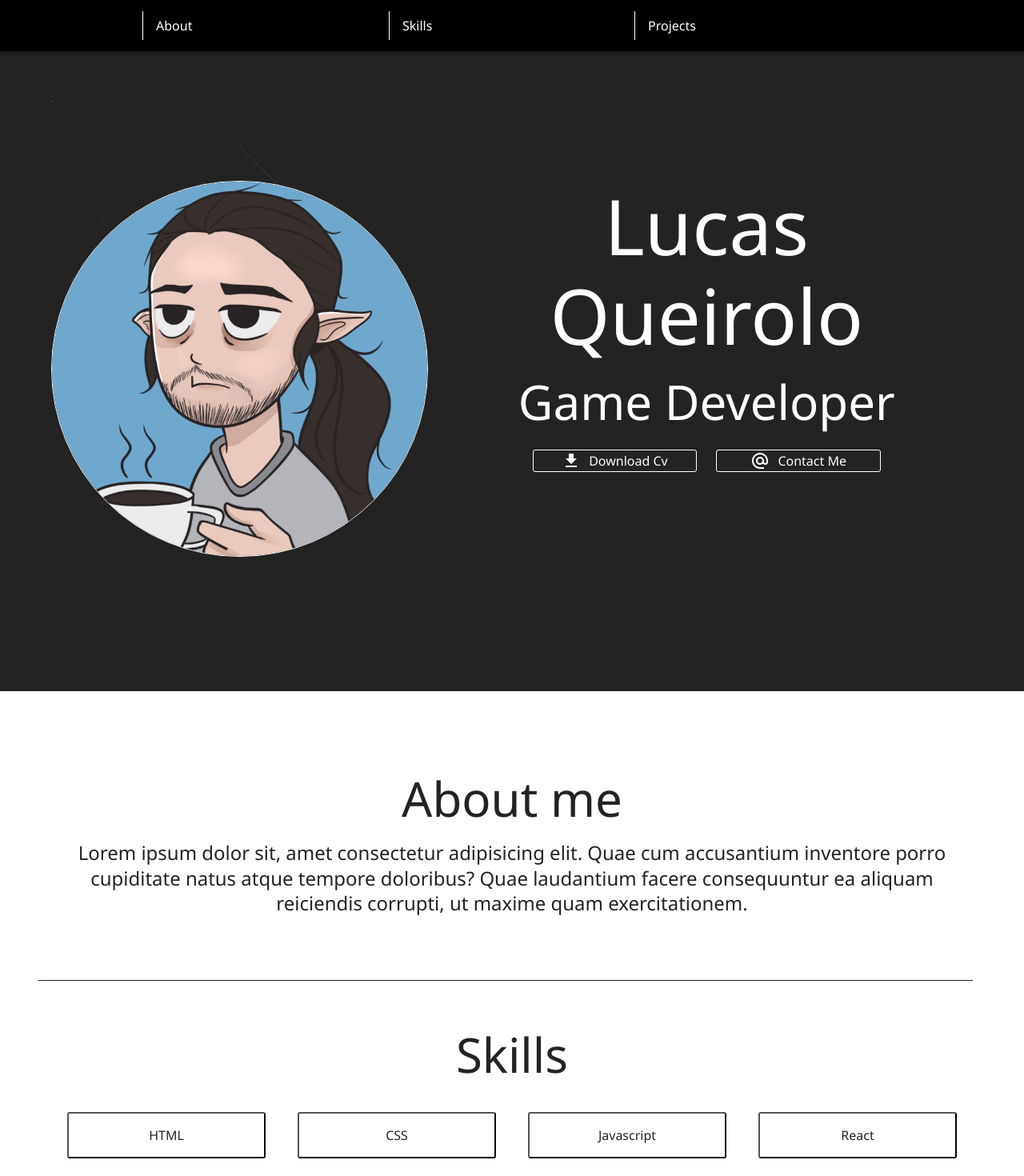
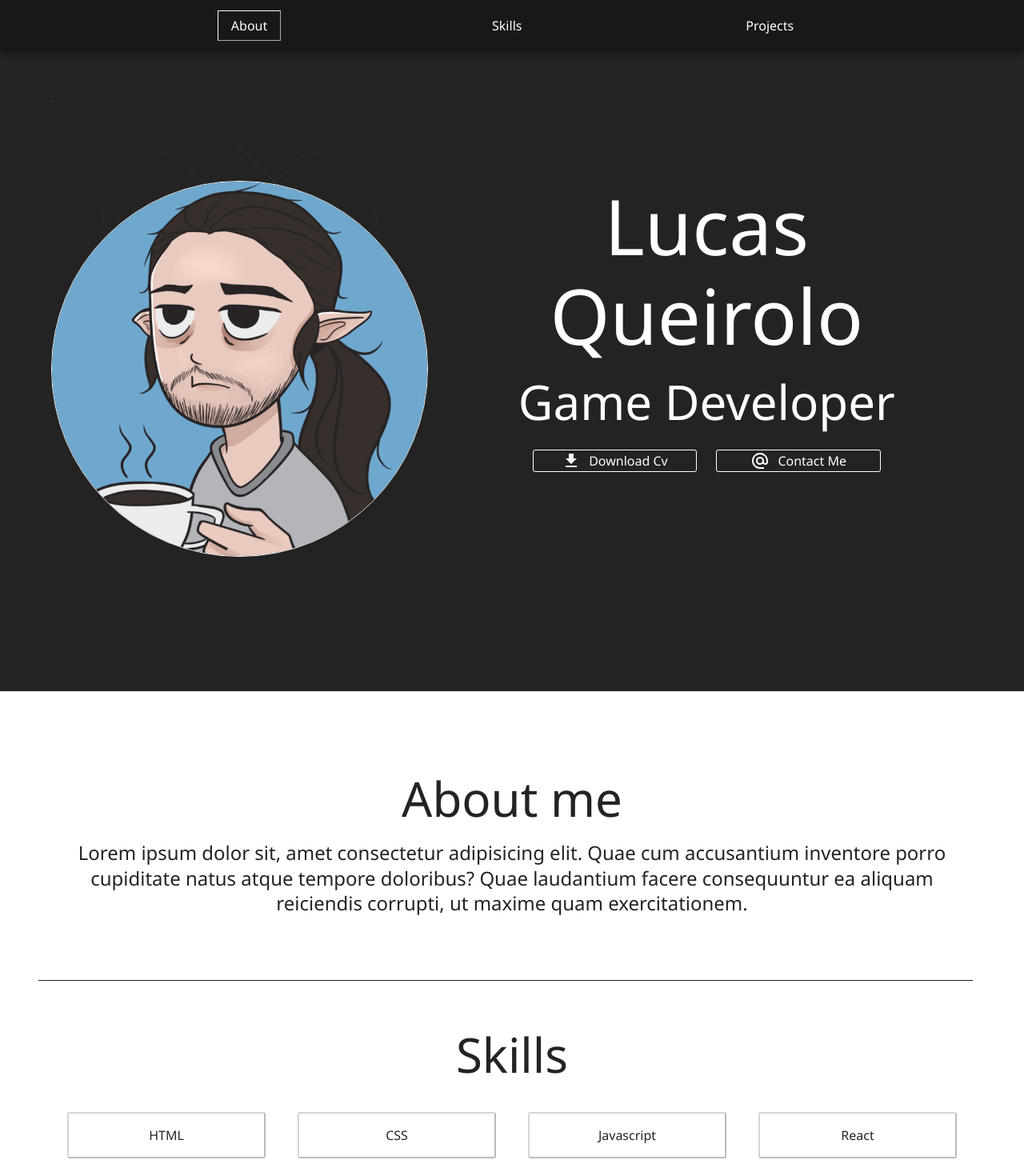
Before and after one commit to Luxxdev/portifolio, a React (Vite) app: page / in a window 1280 px wide. Shown: the top 1470 px of the page at 80% size. Built offline with nearby package versions, Linux system fonts and the light colour scheme.

Commit message:
appearence update

```diff
--- a/src/components/Footer/Footer.tsx
+++ b/src/components/Footer/Footer.tsx
@@ -4,9 +4,10 @@ import GitHubIcon from '@mui/icons-material/GitHub'
 import EmailIcon from '@mui/icons-material/Email'
 
 const Footer = () => {
-  const StyledFooter = styled('div')(() => ({
+  const StyledFooter = styled('div')(({ theme }) => ({
     display: 'flex',
-    backgroundColor: 'grey',
+    backgroundColor: theme.palette.primary.dark,
+    color: theme.palette.primary.contrastText,
     justifyContent: 'space-evenly',
     padding: '20px',
   }))
--- a/src/components/NavBar/NavBar.tsx
+++ b/src/components/NavBar/NavBar.tsx
@@ -1,29 +1,20 @@
+import { BorderRight } from '@mui/icons-material'
 import { AppBar, Grid, MenuItem, styled, Toolbar, Typography } from '@mui/material'
 
 const NavBar = () => {
-  const StyledToolbar = styled(Toolbar)(() => ({
+  const StyledToolbar = styled(Toolbar)(({ theme }) => ({
     display: 'flex',
     justifyContent: 'space-evenly',
-    backgroundColor: 'black',
+    backgroundColor: theme.palette.primary.dark,
   }))
 
   return (
     <>
       <AppBar position="sticky">
         <StyledToolbar>
-          <Grid container display={'flex'} justifyContent={'center'}>
-            <Grid borderLeft={1} borderColor={'white'} item md={3}>
-              <MenuItem>About</MenuItem>
-            </Grid>
-
-            <Grid item borderLeft={1} borderRight={1} borderColor={'white'} md={3} textAlign={'center'}>
-              <MenuItem>Skills</MenuItem>
-            </Grid>
-
-            <Grid item md={3}>
-              <MenuItem>Projects</MenuItem>
-            </Grid>
-          </Grid>
+          <MenuItem sx={{ borderStyle: 'outset', borderWidth: '1px', borderColor: 'white' }}>About</MenuItem>
+          <MenuItem>Skills</MenuItem>
+          <MenuItem>Projects</MenuItem>
         </StyledToolbar>
       </AppBar>
     </>
--- a/src/components/SkillsButton/SkillsButton.tsx
+++ b/src/components/SkillsButton/SkillsButton.tsx
@@ -1,11 +1,11 @@
 import { styled } from '@mui/material'
 import theme from '../../theme'
 import { ReactNode } from 'react'
-interface SkillsButton {
+interface SkillsButtonProps {
   children: ReactNode
 }
-const StyledButton: React.FC<SkillsButton> = ({ children }) => {
-  const StyledButton = styled('button')(() => ({
+const SkillsButton: React.FC<SkillsButtonProps> = ({ children }) => {
+  const SkillsButton = styled('button')(() => ({
     backgroundColor: 'transparent',
     border: `1px solid ${theme.palette.primary}`,
     borderRadius: '3px',
@@ -20,9 +20,9 @@ const StyledButton: React.FC<SkillsButton> = ({ children }) => {
   }))
   return (
     <>
-      <StyledButton>{children}</StyledButton>
+      <SkillsButton disabled={true}>{children}</SkillsButton>
     </>
   )
 }
 
-export default StyledButton
+export default SkillsButton
```
